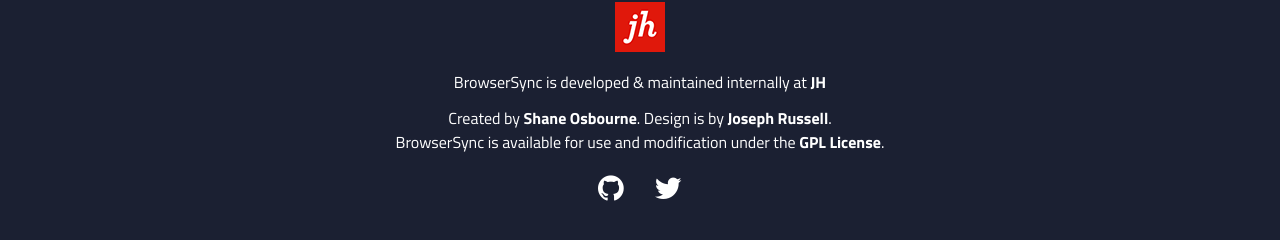
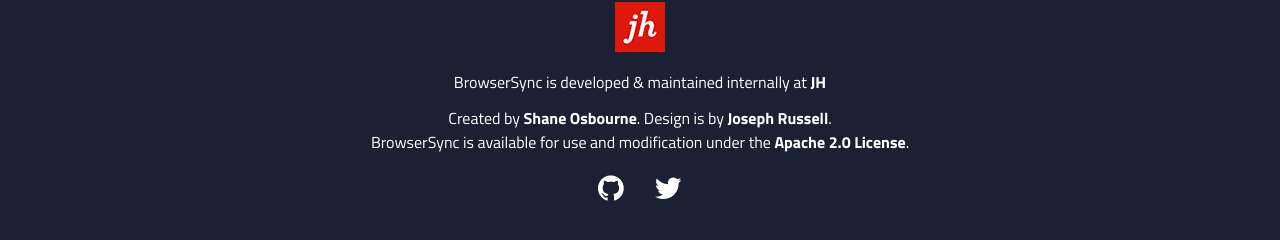
Before and after one commit to susoko/browser-sync-website, a Jekyll site: the page built from index.html, in a window 1280 px wide and 900 px high, scrolled down 1543 px. Shown: the part 653-893 px from the top of the window. Built offline with Jekyll 4.4.1, drawn with Linux system fonts in a browser that asks for light colours.

Commit message:
Licence info

```diff
--- a/_includes/footer.html
+++ b/_includes/footer.html
@@ -7,7 +7,7 @@
             </a>
         </p>
         <p>BrowserSync is developed & maintained internally at <a href="http://www.wearejh.com/">JH</a></p>
-        <p class="flush">Created by <a href="http://shakyshane.com/">Shane Osbourne</a>. Design is by <a href="http://www.josephrussell.co.uk/">Joseph Russell</a>.<br> BrowserSync is available for use and modification under the <a href="https://github.com/shakyShane/browser-sync/blob/master/LICENSE-GPL">GPL License</a>.</p>
+        <p class="flush">Created by <a href="http://shakyshane.com/">Shane Osbourne</a>. Design is by <a href="http://www.josephrussell.co.uk/">Joseph Russell</a>.<br> BrowserSync is available for use and modification under the <a href="https://github.com/shakyShane/browser-sync/blob/master/LICENSE">Apache 2.0 License</a>.</p>
 
         <p class="social-links">
             <a href="{{site.links.source}}">
```
Also changed, not shown: package.json (+9 -9 lines).
